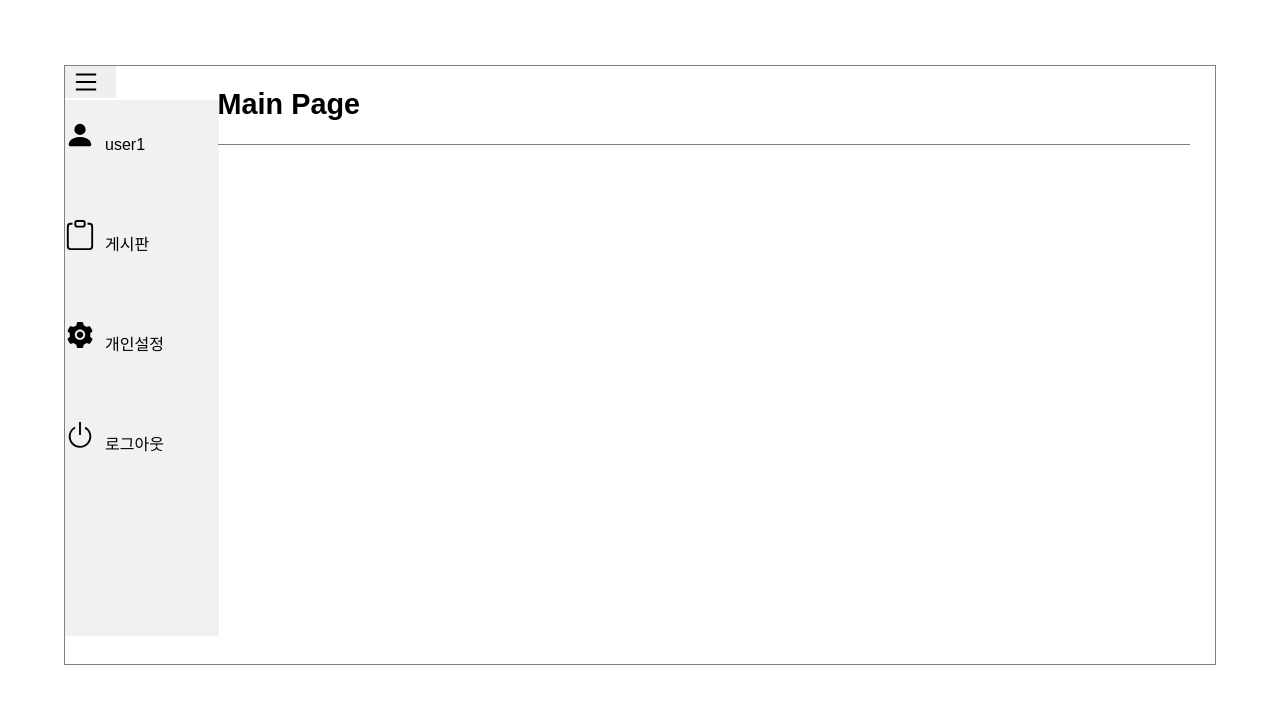
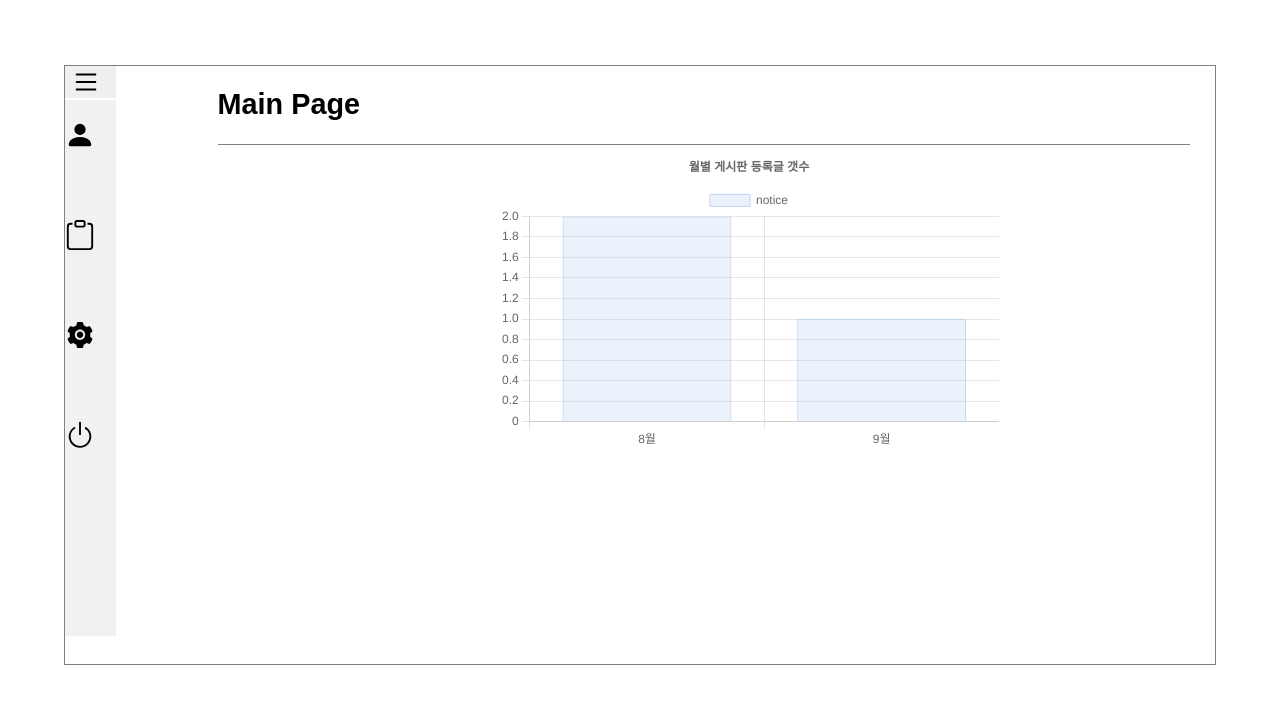
Before and after one commit to KOWOONLEE/5th_mini_notice_board, a React (Create React App) app: page / in a window 1280 px wide. Shown: the top 704 px of the page. Built offline with nearby package versions, Linux system fonts and the light colour scheme.

Commit message:
Modify:차트 하드코딩

```diff
--- a/package.json
+++ b/package.json
@@ -6,7 +6,10 @@
     "@testing-library/jest-dom": "^5.16.5",
     "@testing-library/react": "^13.4.0",
     "@testing-library/user-event": "^13.5.0",
+    "chart.js": "^3.9.1",
+    "moment": "^2.29.4",
     "react": "^18.2.0",
+    "react-chartjs-2": "^4.3.1",
     "react-dom": "^18.2.0",
     "react-icons": "^4.6.0",
     "react-router-dom": "^6.4.2",
@@ -38,5 +41,8 @@
       "last 1 firefox version",
       "last 1 safari version"
     ]
+  },
+  "devDependencies": {
+    "@faker-js/faker": "^7.6.0"
   }
 }
--- a/public/data/notice.json
+++ b/public/data/notice.json
@@ -4,19 +4,19 @@
       "no": 1,
       "title": "안녕하세요",
       "content": "게시판이 깔끔하네요",
-      "time": "1시간전"
+      "time": "2022-08-01T00:00:00Z"
     },
     {
       "no": 2,
       "title": "이건별로",
       "content": "레이아웃이 심심하네요.",
-      "time": "22.08.30"
+      "time": "2022-08-30T00:00:02Z"
     },
     {
       "no": 3,
       "title": "오늘 날씨는",
       "content": "아주 좋네요.",
-      "time": "22.03.20"
+      "time": "2022-09-02T00:00:02Z"
     }
   ]
 }
--- a/src/components/Nav.js
+++ b/src/components/Nav.js
@@ -18,7 +18,7 @@ const Nav = () => {
       <button onClick={handleToggle}>
         <BsList />
       </button>
-      <ul className={isActive ? "active" : "nonActive"}>
+      <ul className={isActive ? "nonActive" : "active"}>
         <li>
           <a href="/" className="item">
             <BsFillPersonFill />
--- a/src/pages/Main.js
+++ b/src/pages/Main.js
@@ -1,15 +1,76 @@
 import styled from "styled-components";
+import { useState, useEffect } from "react";
+import { Chart as ChartJS, BarElement } from "chart.js";
+import { Bar } from "react-chartjs-2";
+import { Chart, registerables } from "chart.js";
+import moment from "moment";
+// import { faker } from "@faker-js/faker";
+
+Chart.register(...registerables);
+ChartJS.register(BarElement);
 
 const Main = () => {
+  const [contents, setContents] = useState([]);
+
+  useEffect(() => {
+    fetch("/data/notice.json")
+      .then((res) => res.json())
+      .then((data) => setContents(data.notices));
+  }, []);
+
+  // const getCount = () => {
+  //   const month = contents.map((date) => moment(date.time).format("MM"));
+  //   const monthdata = new Array(11).fill(0);
+  //   month.map((item) => {
+  //     monthdata[Number(item) - 1]++;
+  //   });
+  //   console.log(monthdata);
+  //   return monthdata;
+  // };
+
+  const monthLabels = ["8월", "9월"];
+  const data = {
+    labels: monthLabels,
+    datasets: [
+      {
+        label: "notice",
+        // data: [0, 1, 2, 3],
+        // data: contents.map((date) => moment(date.time).format("MM")),
+        // data: monthLabels.map(() =>
+        //   faker.datatype.number({ min: 0, max: 100 })
+        // ),
+        data: [2, 1],
+        backgroundColor: ["rgb(193, 212, 240, 0.3)"],
+        borderColor: ["rgb(193, 212, 240)"],
+        borderWidth: 1,
+      },
+    ],
+  };
+
+  let options = {
+    responsive: false,
+    plugins: {
+      title: {
+        display: true,
+        text: "월별 게시판 등록글 갯수",
+      },
+    },
+  };
   return (
     <MainWrapper>
-      <div>Main Page</div>
+      <h1>Main Page</h1>
+      <div className="chart">
+        <Bar data={data} width={500} height={300} options={options} />
+      </div>
     </MainWrapper>
   );
 };
 export default Main;
 
 const MainWrapper = styled.div`
+  text-align: center;
+  width: 100%;
+  h1 {
     display: flex;
     position: fixed;
     width: 76vw;
@@ -20,4 +81,13 @@ const MainWrapper = styled.div`
     font-weight: bold;
     align-items: center;
     border-bottom: 1px solid gray;
+  }
+  .chart {
+    display: flex;
+    position: fixed;
+    width: 200vw;
+    left: 17vw;
+    top: 150px;
+    margin-left: 22vw;
+  }
 `;
--- a/src/pages/Notice.js
+++ b/src/pages/Notice.js
@@ -1,16 +1,20 @@
 import { useState, useEffect } from "react";
 import styled from "styled-components";
 import Modal from "../components/Modal.js";
+import moment from "moment";
 
 const Notice = () => {
   const [contents, setContents] = useState([]);
-  const [date, setDate] = useState(0);
+  const [count, setCount] = useState(3);
+  const today = new Date();
   const [noticeContent, setNoticeContent] = useState({
-    no: date + 1,
+    no: count + 1,
     title: "",
     content: "",
-    time: "2022-10-19",
+    time: moment(today).format("YYYY-MM-DD"),
   });
+
+  console.log(contents);
 
   useEffect(() => {
     fetch("/data/notice.json")
@@ -24,7 +28,6 @@ const Notice = () => {
       ...noticeContent,
       [name]: value,
     });
-    console.log(noticeContent);
   };
 
   const clickSubmit = (e) => {
@@ -51,7 +54,7 @@ const Notice = () => {
                 <td>{item.no}</td>
                 <td>{item.title}</td>
                 <td>{item.content}</td>
-                <td>{item.time}</td>
+                <td>{moment(item.time).format("YYYY-MM-DD")}</td>
               </tr>
             ))}
           </tbody>
@@ -134,6 +137,7 @@ const NoticeWrapper = styled.div`
       }
       .editForm {
         display: inline-block;
+        margin-left: 10px;
 
         div {
           margin-bottom: 15px;
@@ -158,7 +162,7 @@ const NoticeWrapper = styled.div`
 
   thead {
     width: 76vw;
-    height: 7vh;
+    height: 6vh;
     font-size: 1.3em;
     font-weight: bold;
     border: 1px solid gray;
@@ -167,7 +171,7 @@ const NoticeWrapper = styled.div`
     justify-content: center;
 
     tr {
-      height: 10vh;
+      height: 6vh;
     }
 
     th {
```
Also changed, not shown: 1 other file (tests, documents, lock files or other folders). Lines whose indentation alone changed are shown as unchanged.
